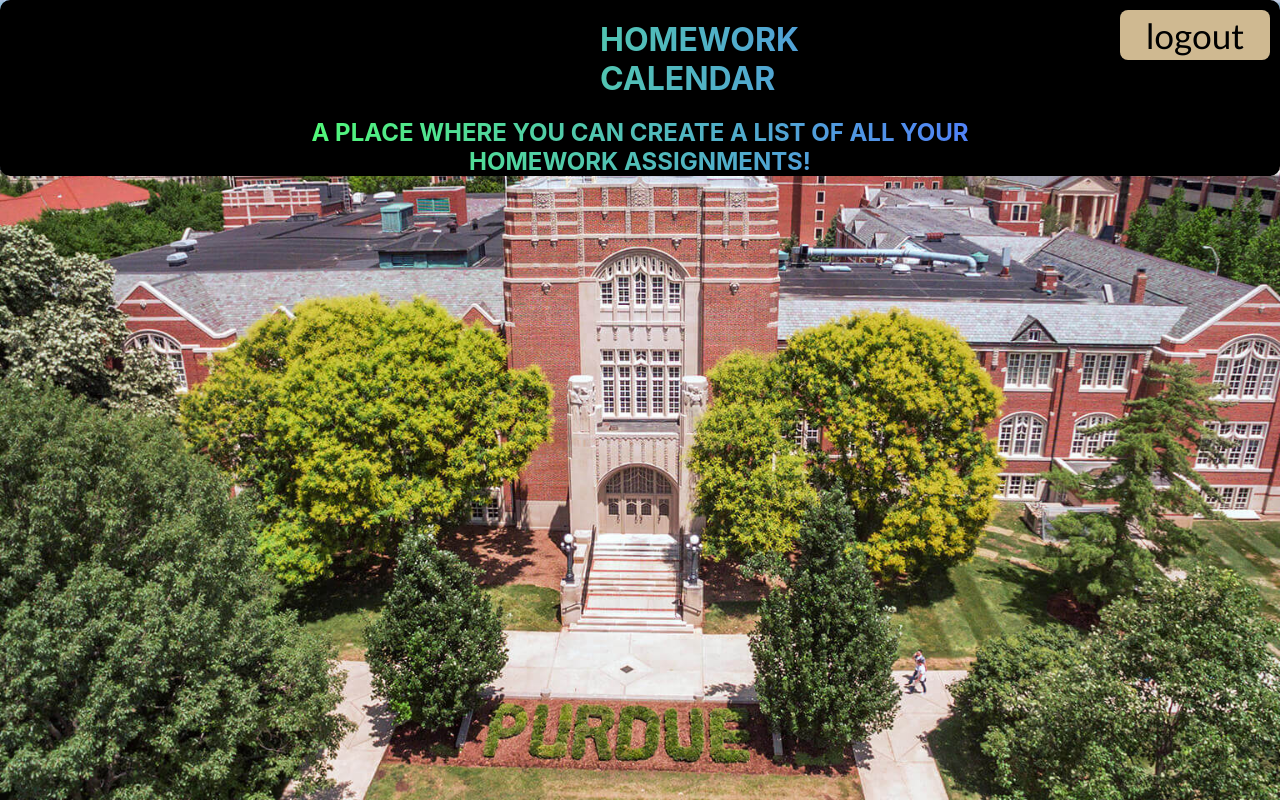
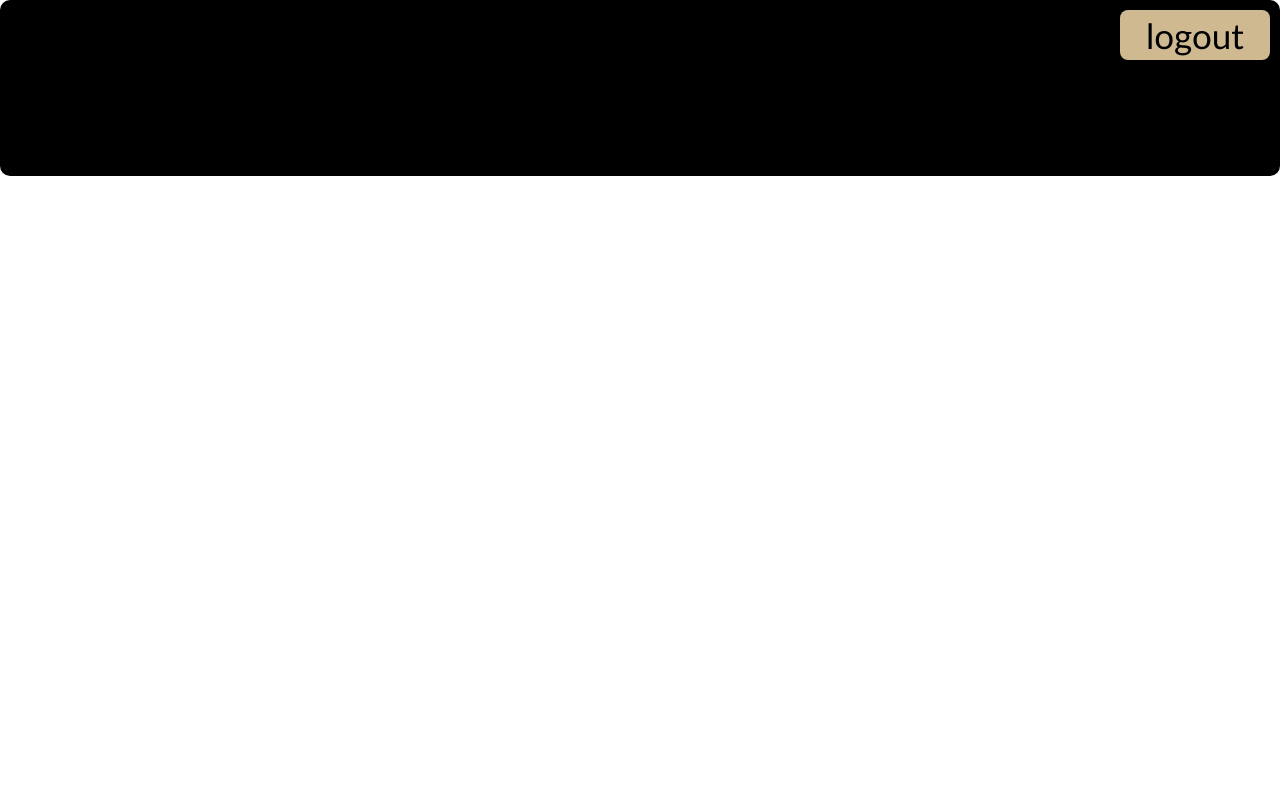
Before and after one commit to SebRodDev/homework-calendar, a React (Create React App) app: page / in a window 1280 px wide. Built offline with nearby package versions, Linux system fonts and the light colour scheme.

Commit message:
redoing the background

```diff
--- a/src/Pages/StartingPageLooks.css
+++ b/src/Pages/StartingPageLooks.css
@@ -1,25 +1,9 @@
-@property --k {
-    syntax: '<number>';
-    initial-value: 0;
-    inherits: false;
-}
-
-@keyframes k { to { --k: 1}}
 
 .titleText {
     margin: auto;
     text-align: center;
     padding-top: 20px;
-    background:
-		linear-gradient(90deg,
-				hsl(calc(var(--k)*1turn), 95%, 65%),
-				hsl(calc(var(--k)*1turn + 90deg), 95%, 65%)) text;
-	color: transparent;
-	font: 900 sans-serif;
-	filter: url(#f);
-	text-align: center;
-	text-transform: uppercase;
-	animation: k 4s linear infinite;
+
 }
 
 .plainBackground {
@@ -31,11 +15,7 @@
 }
 
 .background {
-    background-image: url('./Images/Purdue\ Campus.jpg');
-    background-size: cover;
-    background-position: center;
-    height: 100vh;
-    margin: 0;
+
 }
 
 .scrollingFeature {
```
